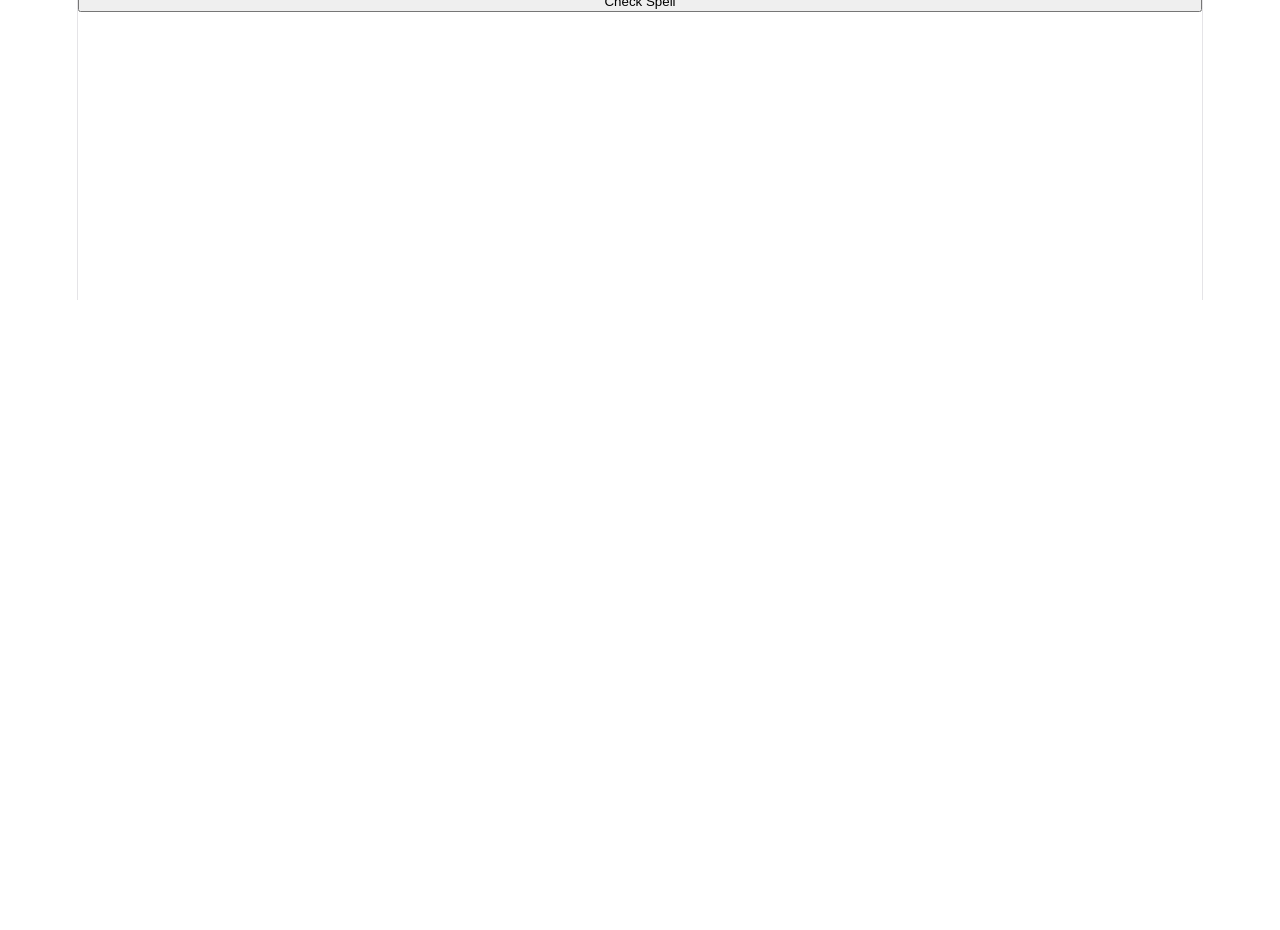
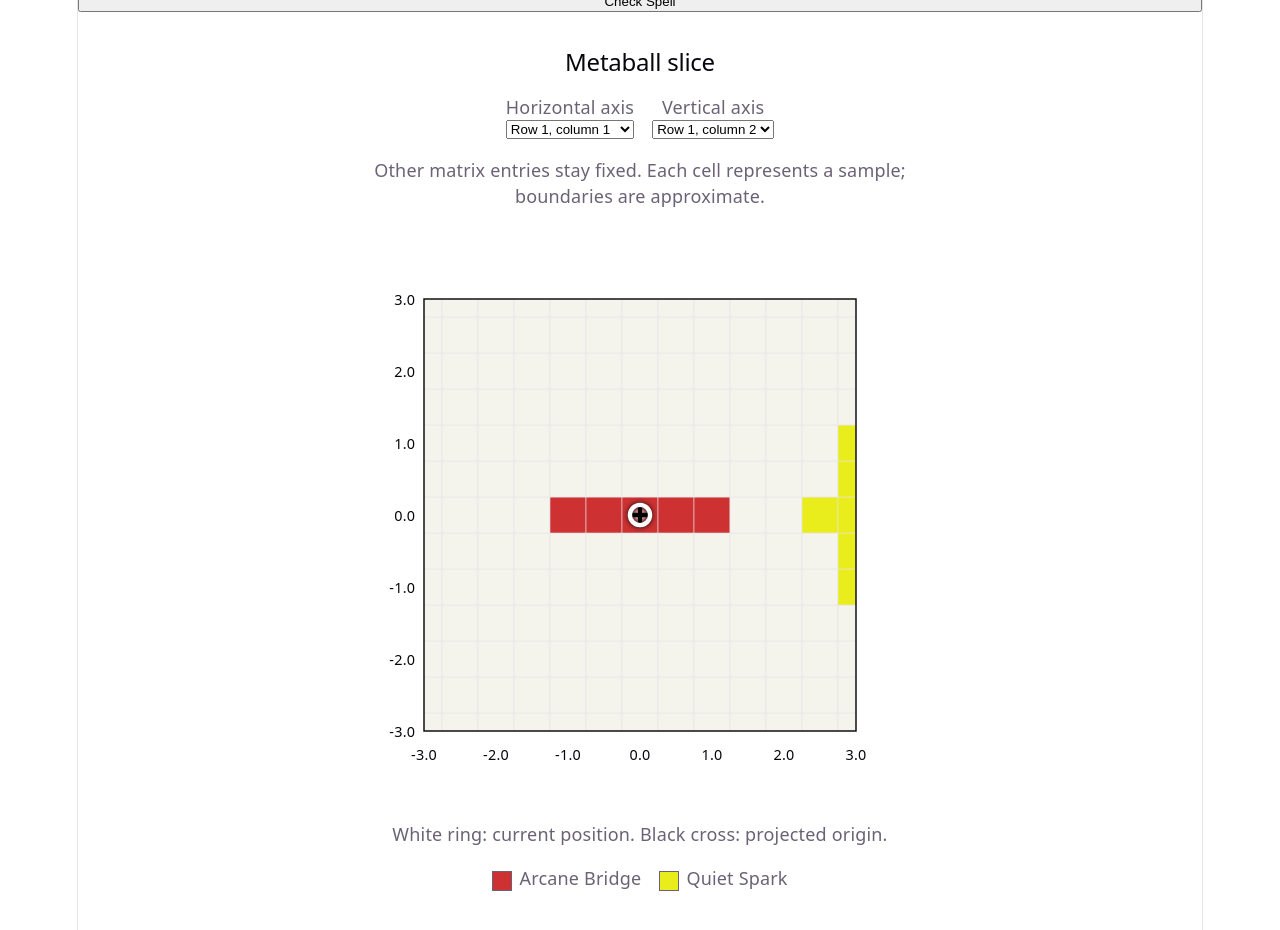
Before and after one commit to Carth501/arcana, a React (Vite) app: page / in a window 1280 px wide. Shown: the part 500-1430 px from the top of the page. Before the commit the page ends 800 px from the top, so only its background shows below. Built offline with nearby package versions, Linux system fonts and the light colour scheme.

Commit message:
Implement visualizer

```diff
--- a/src/App.css
+++ b/src/App.css
@@ -194,3 +194,80 @@ td {
 	text-align: center;
 	min-width: 40px;
 }
+
+.slice-visualizer {
+	margin: 2rem auto;
+	padding: 0 1rem;
+	width: min(100%, 34rem);
+	box-sizing: border-box;
+}
+
+.slice-controls {
+	display: flex;
+	flex-wrap: wrap;
+	justify-content: center;
+	gap: 1rem;
+	margin: 1rem 0;
+}
+
+.slice-controls label {
+	display: flex;
+	flex-direction: column;
+}
+
+.slice-plot {
+	display: block;
+	width: 100%;
+	margin: 1rem auto;
+}
+
+.slice-cell {
+	stroke: var(--border);
+	stroke-width: 0.4;
+}
+
+.slice-frame {
+	fill: none;
+	stroke: var(--text-h);
+	stroke-width: 1;
+	pointer-events: none;
+}
+
+.slice-current {
+	fill: none;
+	stroke: white;
+	stroke-width: 3;
+	filter: drop-shadow(0 0 2px black);
+	pointer-events: none;
+}
+
+.slice-origin {
+	fill: none;
+	stroke: black;
+	stroke-width: 3;
+	filter: drop-shadow(0 0 2px white);
+	pointer-events: none;
+}
+
+.slice-tick {
+	fill: var(--text-h);
+	font-size: 10px;
+}
+
+.slice-legend {
+	display: flex;
+	flex-wrap: wrap;
+	gap: 1rem;
+	justify-content: center;
+	padding: 0;
+	list-style: none;
+}
+
+.slice-swatch {
+	display: inline-block;
+	width: 1em;
+	height: 1em;
+	margin-right: 0.4em;
+	border: 1px solid var(--text);
+	vertical-align: middle;
+}
--- a/src/App.tsx
+++ b/src/App.tsx
@@ -9,6 +9,7 @@ import "./App.css";
 import { detectSpells } from "./Classification";
 import { ellipsoidSpells } from "./results/ellipsoidSpells";
 import { metaballSpells } from "./results/metaballSpells";
+import { SliceVisualizer } from "./SliceVisualizer";
 
 function App() {
 	const [arcaneState, setArcaneState] = useState(() => new Matrix(2, 2));
@@ -156,6 +157,7 @@ function App() {
 				Undo
 			</button>
 			<button onClick={checkSpell}>Check Spell</button>
+			<SliceVisualizer matrix={arcaneState} spells={metaballSpells} />
 		</>
 	);
 }
--- a/src/Classification.ts
+++ b/src/Classification.ts
@@ -13,6 +13,7 @@ interface MetaballCenter {
 
 interface MetaballSpell {
 	name: string;
+	color?: string;
 	centers: MetaballCenter[];
 	threshold: number;
 }
@@ -42,7 +43,10 @@ function detectResult(matrix: Matrix, spells: Spell[]): string | null {
 	return null;
 }
 
-function detectMetaballSpells(matrix: Matrix, spells: MetaballSpell[]): string[] {
+function detectMetaballSpells(
+	matrix: Matrix,
+	spells: MetaballSpell[],
+): string[] {
 	const matches: string[] = [];
 
 	for (const spell of spells) {
@@ -52,7 +56,9 @@ function detectMetaballSpells(matrix: Matrix, spells: MetaballSpell[]): string[]
 			);
 		}
 		if (spell.centers.length === 0) {
-			throw new RangeError(`Metaball spell "${spell.name}" must have at least one center`);
+			throw new RangeError(
+				`Metaball spell "${spell.name}" must have at least one center`,
+			);
 		}
 
 		let field = 0;
@@ -97,10 +103,16 @@ function detectMetaballSpells(matrix: Matrix, spells: MetaballSpell[]): string[]
 	return matches;
 }
 
-function detectSpells(matrix: Matrix, spells: Spell[], metaballSpells: MetaballSpell[]): string[] {
+function detectSpells(
+	matrix: Matrix,
+	spells: Spell[],
+	metaballSpells: MetaballSpell[],
+): string[] {
 	const result = detectResult(matrix, spells);
-	return result === null ? detectMetaballSpells(matrix, metaballSpells) : [result];
+	return result === null
+		? detectMetaballSpells(matrix, metaballSpells)
+		: [result];
 }
 
-export { detectResult, detectSpell, detectMetaballSpells, detectSpells };
-export type { Spell, MetaballCenter, MetaballSpell };
+export { detectMetaballSpells, detectResult, detectSpell, detectSpells };
+export type { MetaballCenter, MetaballSpell, Spell };
--- /dev/null
+++ b/src/SliceVisualizer.tsx
@@ -0,0 +1,173 @@
+import { useId, useState } from "react";
+import type { Matrix } from "ml-matrix";
+import type { MetaballSpell } from "./Classification";
+import {
+	blendColors,
+	isProjectedOriginVisible,
+	resolveAxes,
+	sampleSlice,
+	spellColor,
+} from "./sliceSampling";
+
+interface SliceVisualizerProps {
+	matrix: Matrix;
+	spells: MetaballSpell[];
+}
+
+const PLOT_START = 50;
+const PLOT_SIZE = 300;
+const UNITS_TO_PIXELS = PLOT_SIZE / 6;
+
+function SliceVisualizer({ matrix, spells }: SliceVisualizerProps) {
+	const [selectedX, setSelectedX] = useState(0);
+	const [selectedY, setSelectedY] = useState(1);
+	const clipId = useId();
+	const axes = resolveAxes(matrix.rows * matrix.columns, selectedX, selectedY);
+
+	if (axes === null) {
+		return (
+			<section className="slice-visualizer">
+				<h2>Metaball slice</h2>
+				<p>At least two matrix entries are needed to display a slice.</p>
+			</section>
+		);
+	}
+
+	const [xAxis, yAxis] = axes;
+	const axisLabel = (index: number) =>
+		`Row ${Math.floor(index / matrix.columns) + 1}, column ${(index % matrix.columns) + 1}`;
+	const currentX = matrix.get(Math.floor(xAxis / matrix.columns), xAxis % matrix.columns);
+	const currentY = matrix.get(Math.floor(yAxis / matrix.columns), yAxis % matrix.columns);
+	const invalidColors = spells.filter(
+		(spell) => !CSS.supports("color", `color-mix(in srgb, ${spellColor(spell)}, black)`),
+	);
+
+	if (invalidColors.length) {
+		return (
+			<section className="slice-visualizer">
+				<h2>Metaball slice</h2>
+				<p role="alert">
+					Invalid or unsupported spell colors:{" "}
+					{invalidColors.map((spell) => spell.name).join(", ")}.
+				</p>
+			</section>
+		);
+	}
+
+	const samples = sampleSlice(matrix, xAxis, yAxis, spells);
+	const ticks = Array.from({ length: 7 }, (_, index) => index - 3);
+	const toX = (value: number) =>
+		PLOT_START + PLOT_SIZE / 2 + (value - currentX) * UNITS_TO_PIXELS;
+	const toY = (value: number) =>
+		PLOT_START + PLOT_SIZE / 2 - (value - currentY) * UNITS_TO_PIXELS;
+	const originVisible = isProjectedOriginVisible(currentX, currentY);
+
+	return (
+		<section className="slice-visualizer" aria-labelledby={`${clipId}-title`}>
+			<h2 id={`${clipId}-title`}>Metaball slice</h2>
+			<div className="slice-controls">
+				<label>
+					Horizontal axis
+					<select
+						value={xAxis}
+						onChange={(event) => setSelectedX(Number(event.target.value))}
+					>
+						{Array.from({ length: matrix.rows * matrix.columns }, (_, index) => (
+							<option key={index} value={index} disabled={index === yAxis}>
+								{axisLabel(index)}
+							</option>
+						))}
+					</select>
+				</label>
+				<label>
+					Vertical axis
+					<select
+						value={yAxis}
+						onChange={(event) => setSelectedY(Number(event.target.value))}
+					>
+						{Array.from({ length: matrix.rows * matrix.columns }, (_, index) => (
+							<option key={index} value={index} disabled={index === xAxis}>
+								{axisLabel(index)}
+							</option>
+						))}
+					</select>
+				</label>
+			</div>
+			<p>
+				Other matrix entries stay fixed. Each cell represents a sample; boundaries are
+				approximate.
+			</p>
+			<svg
+				className="slice-plot"
+				viewBox="0 0 400 400"
+				role="img"
+				aria-label={`Metaball slice: horizontal ${axisLabel(xAxis)}, vertical ${axisLabel(yAxis)}. White ring marks the current position; black cross marks the projected origin when visible.`}
+			>
+				<defs>
+					<clipPath id={clipId}>
+						<rect x={PLOT_START} y={PLOT_START} width={PLOT_SIZE} height={PLOT_SIZE} />
+					</clipPath>
+				</defs>
+				<g clipPath={`url(#${clipId})`}>
+					{samples.map((sample, index) => (
+						<rect
+							key={index}
+							x={toX(sample.x) - 12.5}
+							y={toY(sample.y) - 12.5}
+							width="25"
+							height="25"
+							fill={blendColors(sample.matches.map(spellColor))}
+							className="slice-cell"
+						>
+							<title>{`(${sample.x}, ${sample.y}): ${sample.matches.length ? sample.matches.map((spell) => spell.name).join(", ") : "No spell"}`}</title>
+						</rect>
+					))}
+					{originVisible && (
+						<g className="slice-origin" transform={`translate(${toX(0)} ${toY(0)})`}>
+							<title>Projected origin (0, 0)</title>
+							<path d="M -7 0 H 7 M 0 -7 V 7" />
+						</g>
+					)}
+					<circle cx={toX(currentX)} cy={toY(currentY)} r="7" className="slice-current">
+						<title>Current position</title>
+					</circle>
+				</g>
+				<rect
+					x={PLOT_START}
+					y={PLOT_START}
+					width={PLOT_SIZE}
+					height={PLOT_SIZE}
+					className="slice-frame"
+				/>
+				{ticks.map((tick) => (
+					<g key={tick} className="slice-tick">
+						<text x={toX(currentX + tick)} y="370" textAnchor="middle">
+							{(currentX + tick).toFixed(1)}
+						</text>
+						<text x="44" y={toY(currentY + tick) + 4} textAnchor="end">
+							{(currentY + tick).toFixed(1)}
+						</text>
+					</g>
+				))}
+			</svg>
+			<p>
+				White ring: current position. Black cross: projected origin
+				{originVisible ? "" : " (outside this window)"}.
+			</p>
+			<ul className="slice-legend" aria-label="Metaball spell colors">
+				{spells.map((spell, index) => (
+					<li key={index}>
+						<span
+							className="slice-swatch"
+							style={{ backgroundColor: spellColor(spell) }}
+							aria-hidden="true"
+						/>
+						{spell.name}
+					</li>
+				))}
+			</ul>
+		</section>
+	);
+}
+
+export { SliceVisualizer };
--- a/src/results/metaballSpells.ts
+++ b/src/results/metaballSpells.ts
@@ -5,6 +5,7 @@ export const metaballSpells: MetaballSpell[] = [
 	{
 		name: "Arcane Bridge",
 		threshold: 0.9,
+		color: "rgb(205, 49, 49)",
 		centers: [
 			{
 				position: new Matrix([
@@ -31,6 +32,7 @@ export const metaballSpells: MetaballSpell[] = [
 	{
 		name: "Quiet Spark",
 		threshold: 0.5,
+		color: "rgb(233, 237, 28)",
 		centers: [
 			{
 				position: new Matrix([
--- /dev/null
+++ b/src/sliceSampling.ts
@@ -0,0 +1,88 @@
+import type { Matrix } from "ml-matrix";
+import { detectMetaballSpells, type MetaballSpell } from "./Classification.ts";
+
+const SLICE_RADIUS = 3;
+const SAMPLE_STEP = 0.5;
+const FALLBACK_COLOR = "#808080";
+
+interface SliceSample {
+	x: number;
+	y: number;
+	matches: MetaballSpell[];
+}
+
+function resolveAxes(count: number, x: number, y: number): [number, number] | null {
+	if (count < 2) return null;
+	const xAxis = Number.isInteger(x) && x >= 0 && x < count ? x : 0;
+	const yAxis =
+		Number.isInteger(y) && y >= 0 && y < count && y !== xAxis ? y : xAxis === 0 ? 1 : 0;
+	return [xAxis, yAxis];
+}
+
+function sampleSlice(
+	matrix: Matrix,
+	xAxis: number,
+	yAxis: number,
+	spells: MetaballSpell[],
+): SliceSample[] {
+	const count = matrix.rows * matrix.columns;
+	if (
+		!Number.isInteger(xAxis) ||
+		!Number.isInteger(yAxis) ||
+		xAxis < 0 ||
+		yAxis < 0 ||
+		xAxis >= count ||
+		yAxis >= count ||
+		xAxis === yAxis
+	) {
+		throw new RangeError("Slice axes must be two distinct matrix entries");
+	}
+
+	const xRow = Math.floor(xAxis / matrix.columns);
+	const xColumn = xAxis % matrix.columns;
+	const yRow = Math.floor(yAxis / matrix.columns);
+	const yColumn = yAxis % matrix.columns;
+	const currentX = matrix.get(xRow, xColumn);
+	const currentY = matrix.get(yRow, yColumn);
+	if (!Number.isFinite(currentX) || !Number.isFinite(currentY)) {
+		throw new RangeError("Slice coordinates must be finite");
+	}
+
+	const samples: SliceSample[] = [];
+	for (let y = -6; y <= 6; y++) {
+		for (let x = -6; x <= 6; x++) {
+			const xValue = currentX + x * SAMPLE_STEP;
+			const yValue = currentY + y * SAMPLE_STEP;
+			const candidate = matrix.clone();
+			candidate.set(xRow, xColumn, xValue);
+			candidate.set(yRow, yColumn, yValue);
+			const matches = spells.filter(
+				(spell) => detectMetaballSpells(candidate, [spell]).length > 0,
+			);
+			samples.push({ x: xValue, y: yValue, matches });
+		}
+	}
+	return samples;
+}
+
+function isProjectedOriginVisible(x: number, y: number): boolean {
+	return Math.abs(x) <= SLICE_RADIUS && Math.abs(y) <= SLICE_RADIUS;
+}
+
+function spellColor(spell: MetaballSpell): string {
+	return spell.color === undefined ? FALLBACK_COLOR : spell.color;
+}
+
+function blendColors(colors: string[]): string {
+	if (colors.length === 0) return "var(--code-bg)";
+	return colors
+		.slice(1)
+		.reduce(
+			(mixed, color, index) =>
+				`color-mix(in srgb, ${mixed} ${((index + 1) / (index + 2)) * 100}%, ${color})`,
+			colors[0],
+		);
+}
+
+export { blendColors, isProjectedOriginVisible, resolveAxes, sampleSlice, spellColor };
+export type { SliceSample };
```
Also changed, not shown: 2 other files (tests, documents, lock files or other folders).
